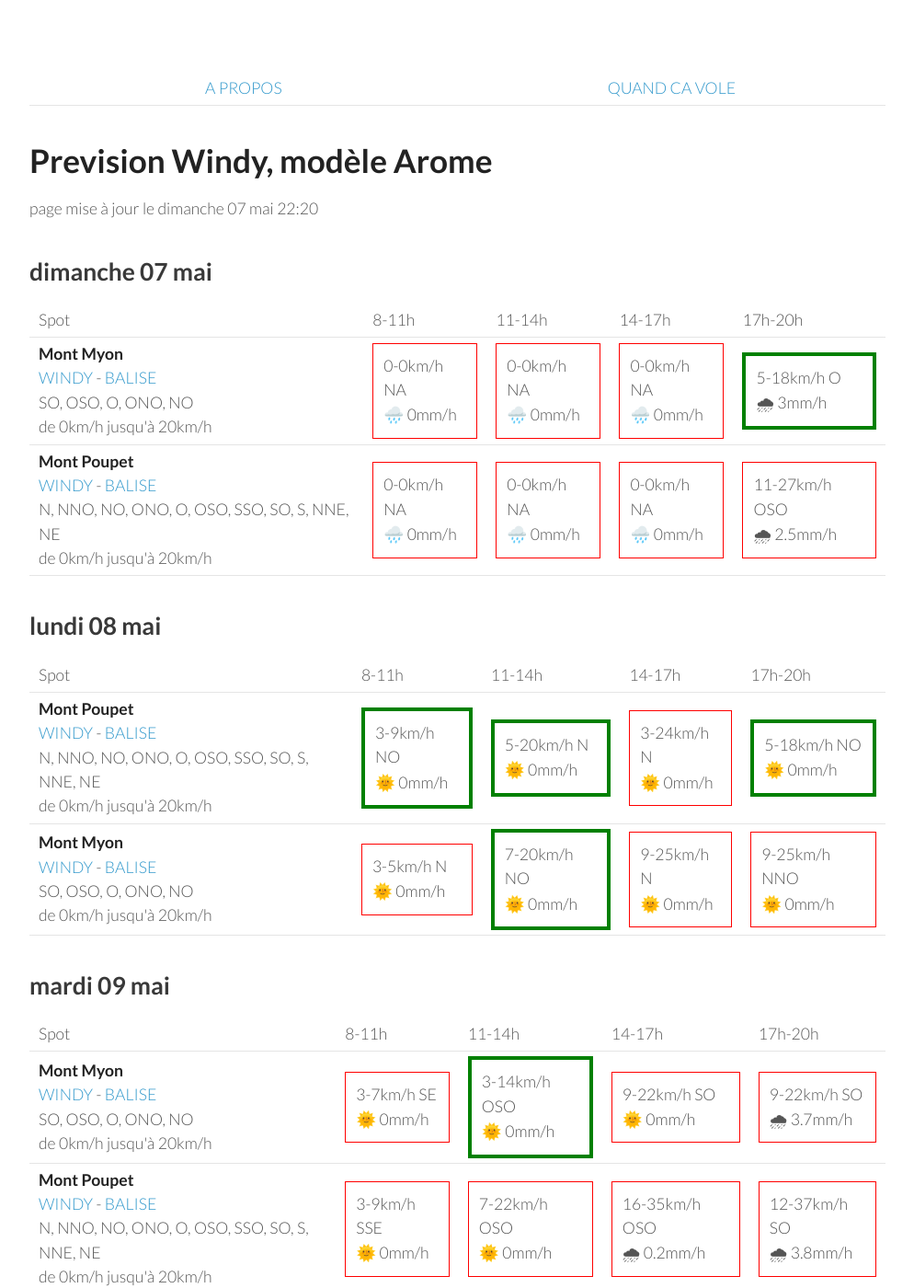
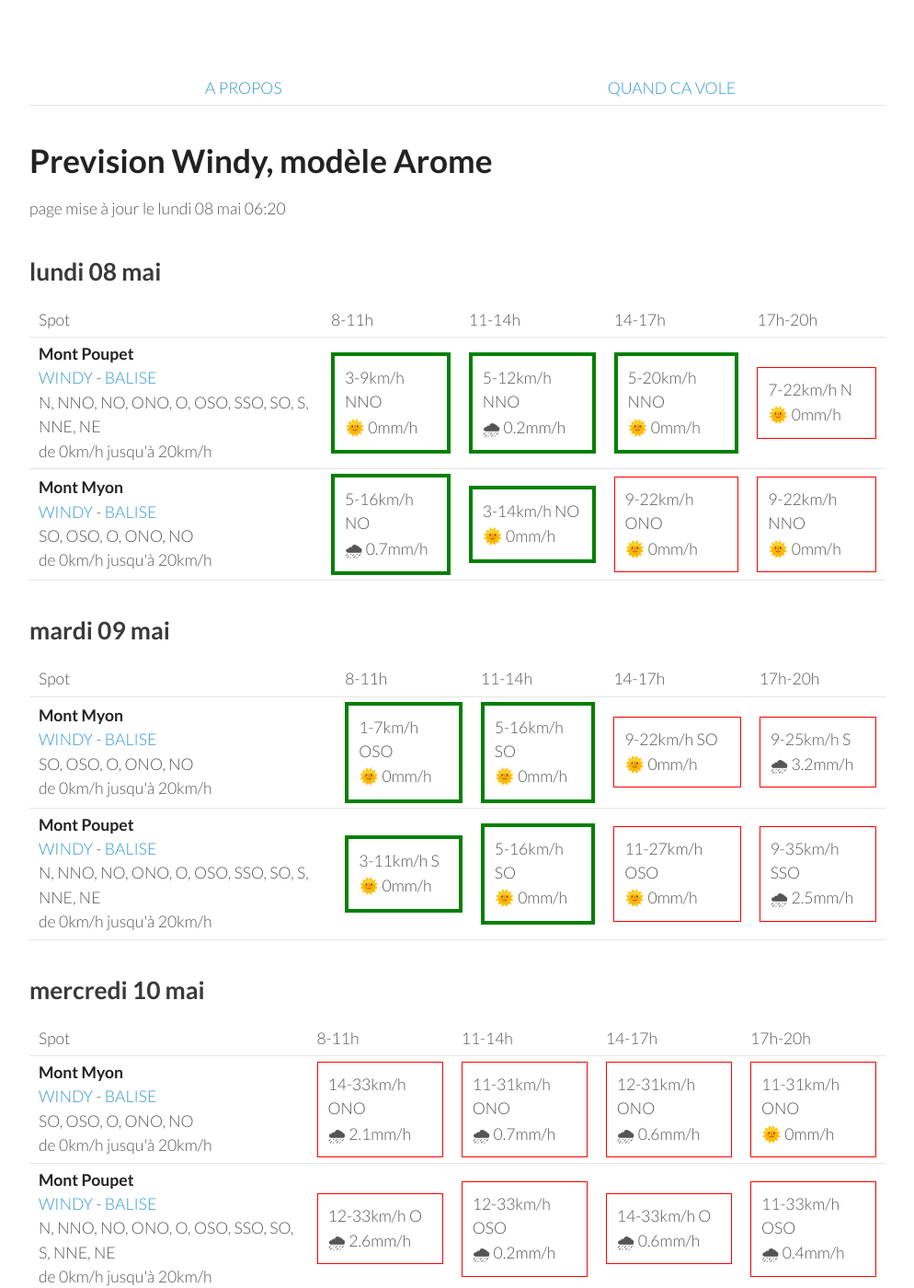
Before and after one commit to parapente-dans-le-nord/parapente-dans-le-nord.github.io, a Jekyll site: the page built from jura.markdown, in a window 1280 px wide and 1400 px high. Shown: the whole window at 92% size, without its empty margins (26-1020 px from the left). Built offline with Jekyll 4.4.1, drawn with Linux system fonts in a browser that asks for light colours; some of the changed text lies outside the part shown.

Commit message:
update index.markdown

```diff
--- a/jura.markdown
+++ b/jura.markdown
@@ -7,42 +7,8 @@ title:  "Tous les spots"
 {: .links}
 
 # Prevision Windy, modèle Arome
-page mise à jour le dimanche 07 mai 22:20
+page mise à jour le lundi 08 mai 06:20
 
-## dimanche 07 mai
-
-{::nomarkdown}
-<table>
-  <tbody>
-    <tr>
-      <td>Spot</td>
-      <td>8-11h</td>
-      <td>11-14h</td>
-      <td>14-17h</td>
-      <td>17h-20h</td>
-    </tr>
-<tr>
-        <td><strong>Mont Myon</strong><br><a href="https://windy.com/46.331/5.397?45.898,5.394,8,m:eWoagj8">WINDY</a> - <span class=""><a href="http://www.balisemeteo.com/balise.php?idBalise=70">BALISE</a> </span><br> <span class="vent-favorable">SO, OSO, O, ONO, NO</span><br><span class="force-vent">de 0km/h jusqu'à 20km/h</span> </td>
-
-            <td><div class="not-flyable"><p>0-0km/h NA</p><p>🌧️ 0mm/h</p></div></td>
-            <td><div class="not-flyable"><p>0-0km/h NA</p><p>🌧️ 0mm/h</p></div></td>
-            <td><div class="not-flyable"><p>0-0km/h NA</p><p>🌧️ 0mm/h</p></div></td>
-            <td><div class="flyable"><p>5-18km/h O</p><p>🌧 3mm/h</p></div></td>
-
-    </tr>
-<tr>
-        <td><strong>Mont Poupet</strong><br><a href="https://windy.com/46.970/5.876?46.541,5.876,8">WINDY</a> - <span class=""><a href="http://www.balisemeteo.com/balise.php?idBalise=92">BALISE</a> </span><br> <span class="vent-favorable">N, NNO, NO, ONO, O, OSO, SSO, SO, S, NNE, NE</span><br><span class="force-vent">de 0km/h jusqu'à 20km/h</span> </td>
-
-            <td><div class="not-flyable"><p>0-0km/h NA</p><p>🌧️ 0mm/h</p></div></td>
-            <td><div class="not-flyable"><p>0-0km/h NA</p><p>🌧️ 0mm/h</p></div></td>
-            <td><div class="not-flyable"><p>0-0km/h NA</p><p>🌧️ 0mm/h</p></div></td>
-            <td><div class="not-flyable"><p>11-27km/h OSO</p><p>🌧 2.5mm/h</p></div></td>
-
-    </tr>
-
-</tbody>
-</table>
-{:/}
 ## lundi 08 mai
 
 {::nomarkdown}
@@ -58,20 +24,20 @@ page mise à jour le dimanche 07 mai 22:20
 <tr>
         <td><strong>Mont Poupet</strong><br><a href="https://windy.com/46.970/5.876?46.541,5.876,8">WINDY</a> - <span class=""><a href="http://www.balisemeteo.com/balise.php?idBalise=92">BALISE</a> </span><br> <span class="vent-favorable">N, NNO, NO, ONO, O, OSO, SSO, SO, S, NNE, NE</span><br><span class="force-vent">de 0km/h jusqu'à 20km/h</span> </td>
 
-            <td><div class="flyable"><p>3-9km/h NO</p><p>🌞 0mm/h</p></div></td>
-            <td><div class="flyable"><p>5-20km/h N</p><p>🌞 0mm/h</p></div></td>
-            <td><div class="not-flyable"><p>3-24km/h N</p><p>🌞 0mm/h</p></div></td>
-            <td><div class="flyable"><p>5-18km/h NO</p><p>🌞 0mm/h</p></div></td>
+            <td><div class="flyable"><p>3-9km/h NNO</p><p>🌞 0mm/h</p></div></td>
+            <td><div class="flyable"><p>5-12km/h NNO</p><p>🌧 0.2mm/h</p></div></td>
+            <td><div class="flyable"><p>5-20km/h NNO</p><p>🌞 0mm/h</p></div></td>
+            <td><div class="not-flyable"><p>7-22km/h N</p><p>🌞 0mm/h</p></div></td>
 
 
     </tr>
 <tr>
         <td><strong>Mont Myon</strong><br><a href="https://windy.com/46.331/5.397?45.898,5.394,8,m:eWoagj8">WINDY</a> - <span class=""><a href="http://www.balisemeteo.com/balise.php?idBalise=70">BALISE</a> </span><br> <span class="vent-favorable">SO, OSO, O, ONO, NO</span><br><span class="force-vent">de 0km/h jusqu'à 20km/h</span> </td>
 
-            <td><div class="not-flyable"><p>3-5km/h N</p><p>🌞 0mm/h</p></div></td>
-            <td><div class="flyable"><p>7-20km/h NO</p><p>🌞 0mm/h</p></div></td>
-            <td><div class="not-flyable"><p>9-25km/h N</p><p>🌞 0mm/h</p></div></td>
-            <td><div class="not-flyable"><p>9-25km/h NNO</p><p>🌞 0mm/h</p></div></td>
+            <td><div class="flyable"><p>5-16km/h NO</p><p>🌧 0.7mm/h</p></div></td>
+            <td><div class="flyable"><p>3-14km/h NO</p><p>🌞 0mm/h</p></div></td>
+            <td><div class="not-flyable"><p>9-22km/h ONO</p><p>🌞 0mm/h</p></div></td>
+            <td><div class="not-flyable"><p>9-22km/h NNO</p><p>🌞 0mm/h</p></div></td>
 
 
     </tr>
@@ -94,20 +60,20 @@ page mise à jour le dimanche 07 mai 22:20
 <tr>
         <td><strong>Mont Myon</strong><br><a href="https://windy.com/46.331/5.397?45.898,5.394,8,m:eWoagj8">WINDY</a> - <span class=""><a href="http://www.balisemeteo.com/balise.php?idBalise=70">BALISE</a> </span><br> <span class="vent-favorable">SO, OSO, O, ONO, NO</span><br><span class="force-vent">de 0km/h jusqu'à 20km/h</span> </td>
 
-            <td><div class="not-flyable"><p>3-7km/h SE</p><p>🌞 0mm/h</p></div></td>
-            <td><div class="flyable"><p>3-14km/h OSO</p><p>🌞 0mm/h</p></div></td>
+            <td><div class="flyable"><p>1-7km/h OSO</p><p>🌞 0mm/h</p></div></td>
+            <td><div class="flyable"><p>5-16km/h SO</p><p>🌞 0mm/h</p></div></td>
             <td><div class="not-flyable"><p>9-22km/h SO</p><p>🌞 0mm/h</p></div></td>
-            <td><div class="not-flyable"><p>9-22km/h SO</p><p>🌧 3.7mm/h</p></div></td>
+            <td><div class="not-flyable"><p>9-25km/h S</p><p>🌧 3.2mm/h</p></div></td>
 
 
     </tr>
 <tr>
         <td><strong>Mont Poupet</strong><br><a href="https://windy.com/46.970/5.876?46.541,5.876,8">WINDY</a> - <span class=""><a href="http://www.balisemeteo.com/balise.php?idBalise=92">BALISE</a> </span><br> <span class="vent-favorable">N, NNO, NO, ONO, O, OSO, SSO, SO, S, NNE, NE</span><br><span class="force-vent">de 0km/h jusqu'à 20km/h</span> </td>
 
-            <td><div class="not-flyable"><p>3-9km/h SSE</p><p>🌞 0mm/h</p></div></td>
-            <td><div class="not-flyable"><p>7-22km/h OSO</p><p>🌞 0mm/h</p></div></td>
-            <td><div class="not-flyable"><p>16-35km/h OSO</p><p>🌧 0.2mm/h</p></div></td>
-            <td><div class="not-flyable"><p>12-37km/h SO</p><p>🌧 3.8mm/h</p></div></td>
+            <td><div class="flyable"><p>3-11km/h S</p><p>🌞 0mm/h</p></div></td>
+            <td><div class="flyable"><p>5-16km/h SO</p><p>🌞 0mm/h</p></div></td>
+            <td><div class="not-flyable"><p>11-27km/h OSO</p><p>🌞 0mm/h</p></div></td>
+            <td><div class="not-flyable"><p>9-35km/h SSO</p><p>🌧 2.5mm/h</p></div></td>
 
 
     </tr>
@@ -130,20 +96,20 @@ page mise à jour le dimanche 07 mai 22:20
 <tr>
         <td><strong>Mont Myon</strong><br><a href="https://windy.com/46.331/5.397?45.898,5.394,8,m:eWoagj8">WINDY</a> - <span class=""><a href="http://www.balisemeteo.com/balise.php?idBalise=70">BALISE</a> </span><br> <span class="vent-favorable">SO, OSO, O, ONO, NO</span><br><span class="force-vent">de 0km/h jusqu'à 20km/h</span> </td>
 
-            <td><div class="not-flyable"><p>11-29km/h NO</p><p>🌧 1.2mm/h</p></div></td>
-            <td><div class="not-flyable"><p>7-24km/h NNO</p><p>🌞 0mm/h</p></div></td>
-            <td><div class="not-flyable"><p>11-27km/h NO</p><p>🌧 0.5mm/h</p></div></td>
-            <td><div class="not-flyable"><p>9-27km/h NO</p><p>🌞 0mm/h</p></div></td>
+            <td><div class="not-flyable"><p>14-33km/h ONO</p><p>🌧 2.1mm/h</p></div></td>
+            <td><div class="not-flyable"><p>11-31km/h ONO</p><p>🌧 0.7mm/h</p></div></td>
+            <td><div class="not-flyable"><p>12-31km/h ONO</p><p>🌧 0.6mm/h</p></div></td>
+            <td><div class="not-flyable"><p>11-31km/h ONO</p><p>🌞 0mm/h</p></div></td>
 
 
     </tr>
 <tr>
         <td><strong>Mont Poupet</strong><br><a href="https://windy.com/46.970/5.876?46.541,5.876,8">WINDY</a> - <span class=""><a href="http://www.balisemeteo.com/balise.php?idBalise=92">BALISE</a> </span><br> <span class="vent-favorable">N, NNO, NO, ONO, O, OSO, SSO, SO, S, NNE, NE</span><br><span class="force-vent">de 0km/h jusqu'à 20km/h</span> </td>
 
-            <td><div class="not-flyable"><p>11-25km/h O</p><p>🌧 0.2mm/h</p></div></td>
-            <td><div class="not-flyable"><p>9-25km/h O</p><p>🌞 0mm/h</p></div></td>
-            <td><div class="not-flyable"><p>12-33km/h O</p><p>🌧 0.5mm/h</p></div></td>
-            <td><div class="not-flyable"><p>9-31km/h O</p><p>🌧 0.2mm/h</p></div></td>
+            <td><div class="not-flyable"><p>12-33km/h O</p><p>🌧 2.6mm/h</p></div></td>
+            <td><div class="not-flyable"><p>12-33km/h OSO</p><p>🌧 0.2mm/h</p></div></td>
+            <td><div class="not-flyable"><p>14-33km/h O</p><p>🌧 0.6mm/h</p></div></td>
+            <td><div class="not-flyable"><p>11-33km/h OSO</p><p>🌧 0.4mm/h</p></div></td>
 
 
     </tr>
@@ -164,22 +130,22 @@ page mise à jour le dimanche 07 mai 22:20
       <td>17h-20h</td>
     </tr>
 <tr>
-        <td><strong>Mont Myon</strong><br><a href="https://windy.com/46.331/5.397?45.898,5.394,8,m:eWoagj8">WINDY</a> - <span class=""><a href="http://www.balisemeteo.com/balise.php?idBalise=70">BALISE</a> </span><br> <span class="vent-favorable">SO, OSO, O, ONO, NO</span><br><span class="force-vent">de 0km/h jusqu'à 20km/h</span> </td>
+        <td><strong>Mont Poupet</strong><br><a href="https://windy.com/46.970/5.876?46.541,5.876,8">WINDY</a> - <span class=""><a href="http://www.balisemeteo.com/balise.php?idBalise=92">BALISE</a> </span><br> <span class="vent-favorable">N, NNO, NO, ONO, O, OSO, SSO, SO, S, NNE, NE</span><br><span class="force-vent">de 0km/h jusqu'à 20km/h</span> </td>
 
-            <td><div class="flyable"><p>5-11km/h NO</p><p>🌧 0.2mm/h</p></div></td>
-            <td><div class="flyable"><p>5-18km/h NO</p><p>🌧 0.3mm/h</p></div></td>
-            <td><div class="not-flyable"><p>9-24km/h NO</p><p>🌧 0.4mm/h</p></div></td>
-            <td><div class="not-flyable"><p>9-31km/h NNO</p><p>🌧 1.3mm/h</p></div></td>
+            <td><div class="flyable"><p>5-16km/h SO</p><p>🌧 1.4mm/h</p></div></td>
+            <td><div class="flyable"><p>5-18km/h ONO</p><p>🌧 0.2mm/h</p></div></td>
+            <td><div class="not-flyable"><p>5-22km/h NNO</p><p>🌧 1.5mm/h</p></div></td>
+            <td><div class="not-flyable"><p>12-29km/h ONO</p><p>🌧 1.3mm/h</p></div></td>
 
 
     </tr>
 <tr>
-        <td><strong>Mont Poupet</strong><br><a href="https://windy.com/46.970/5.876?46.541,5.876,8">WINDY</a> - <span class=""><a href="http://www.balisemeteo.com/balise.php?idBalise=92">BALISE</a> </span><br> <span class="vent-favorable">N, NNO, NO, ONO, O, OSO, SSO, SO, S, NNE, NE</span><br><span class="force-vent">de 0km/h jusqu'à 20km/h</span> </td>
+        <td><strong>Mont Myon</strong><br><a href="https://windy.com/46.331/5.397?45.898,5.394,8,m:eWoagj8">WINDY</a> - <span class=""><a href="http://www.balisemeteo.com/balise.php?idBalise=70">BALISE</a> </span><br> <span class="vent-favorable">SO, OSO, O, ONO, NO</span><br><span class="force-vent">de 0km/h jusqu'à 20km/h</span> </td>
 
-            <td><div class="flyable"><p>7-16km/h SSO</p><p>🌧 1.1mm/h</p></div></td>
-            <td><div class="not-flyable"><p>9-24km/h ONO</p><p>🌧 1.5mm/h</p></div></td>
-            <td><div class="not-flyable"><p>5-24km/h NO</p><p>🌧 1.7mm/h</p></div></td>
-            <td><div class="not-flyable"><p>7-31km/h NNO</p><p>🌧 4.8mm/h</p></div></td>
+            <td><div class="not-flyable"><p>5-11km/h NNO</p><p>🌞 0mm/h</p></div></td>
+            <td><div class="flyable"><p>5-16km/h NO</p><p>🌧 0.2mm/h</p></div></td>
+            <td><div class="not-flyable"><p>9-24km/h NO</p><p>🌧 0.4mm/h</p></div></td>
+            <td><div class="not-flyable"><p>9-31km/h NNO</p><p>🌧 1.3mm/h</p></div></td>
 
 
     </tr>
@@ -202,10 +168,10 @@ page mise à jour le dimanche 07 mai 22:20
 <tr>
         <td><strong>Mont Poupet</strong><br><a href="https://windy.com/46.970/5.876?46.541,5.876,8">WINDY</a> - <span class=""><a href="http://www.balisemeteo.com/balise.php?idBalise=92">BALISE</a> </span><br> <span class="vent-favorable">N, NNO, NO, ONO, O, OSO, SSO, SO, S, NNE, NE</span><br><span class="force-vent">de 0km/h jusqu'à 20km/h</span> </td>
 
-            <td><div class="not-flyable"><p>11-24km/h NNE</p><p>🌧 0.3mm/h</p></div></td>
-            <td><div class="not-flyable"><p>14-40km/h NNE</p><p>🌞 0mm/h</p></div></td>
-            <td><div class="not-flyable"><p>18-44km/h NNE</p><p>🌧 4.4mm/h</p></div></td>
-            <td><div class="not-flyable"><p>16-50km/h NNE</p><p>🌧 2.5mm/h</p></div></td>
+            <td><div class="flyable"><p>1-12km/h S</p><p>🌞 0mm/h</p></div></td>
+            <td><div class="not-flyable"><p>5-22km/h NNO</p><p>🌞 0mm/h</p></div></td>
+            <td><div class="not-flyable"><p>7-24km/h N</p><p>🌧 0.4mm/h</p></div></td>
+            <td><div class="not-flyable"><p>9-27km/h N</p><p>🌧 0.3mm/h</p></div></td>
 
 
     </tr>
```
